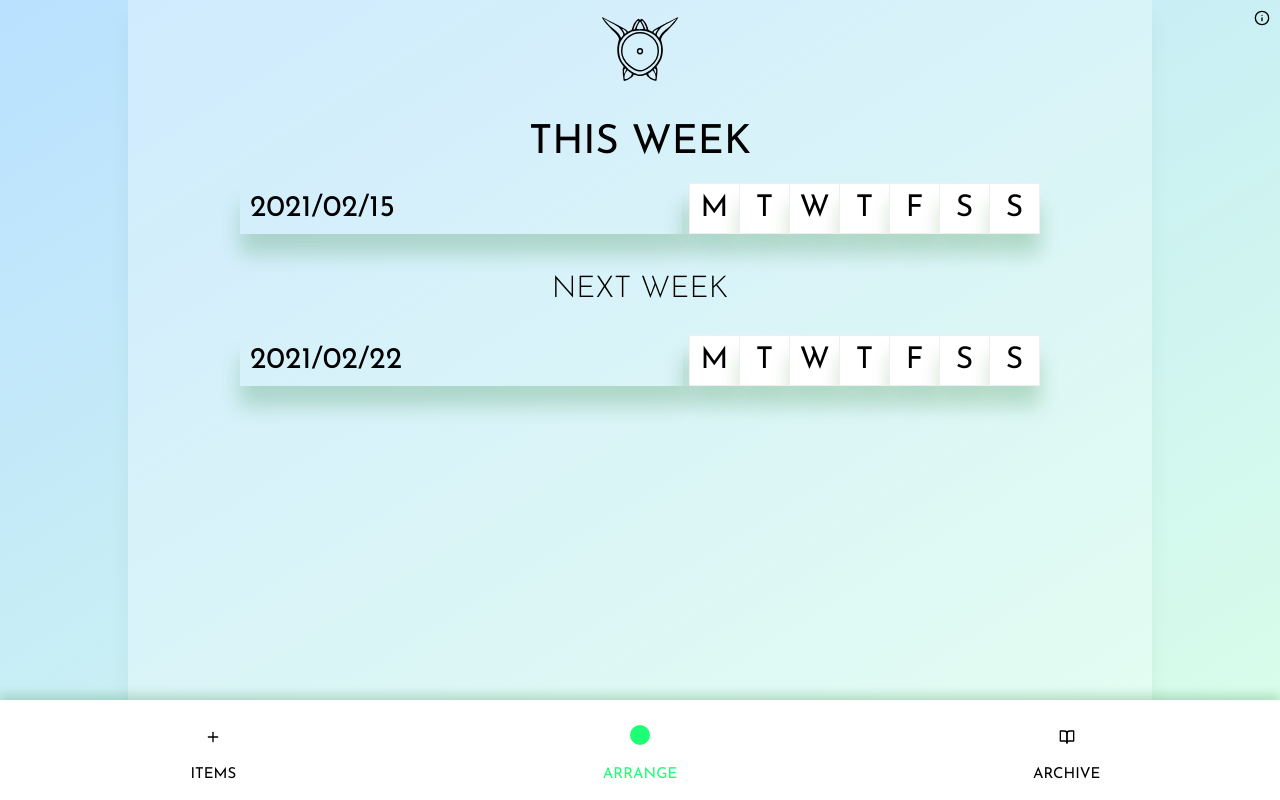
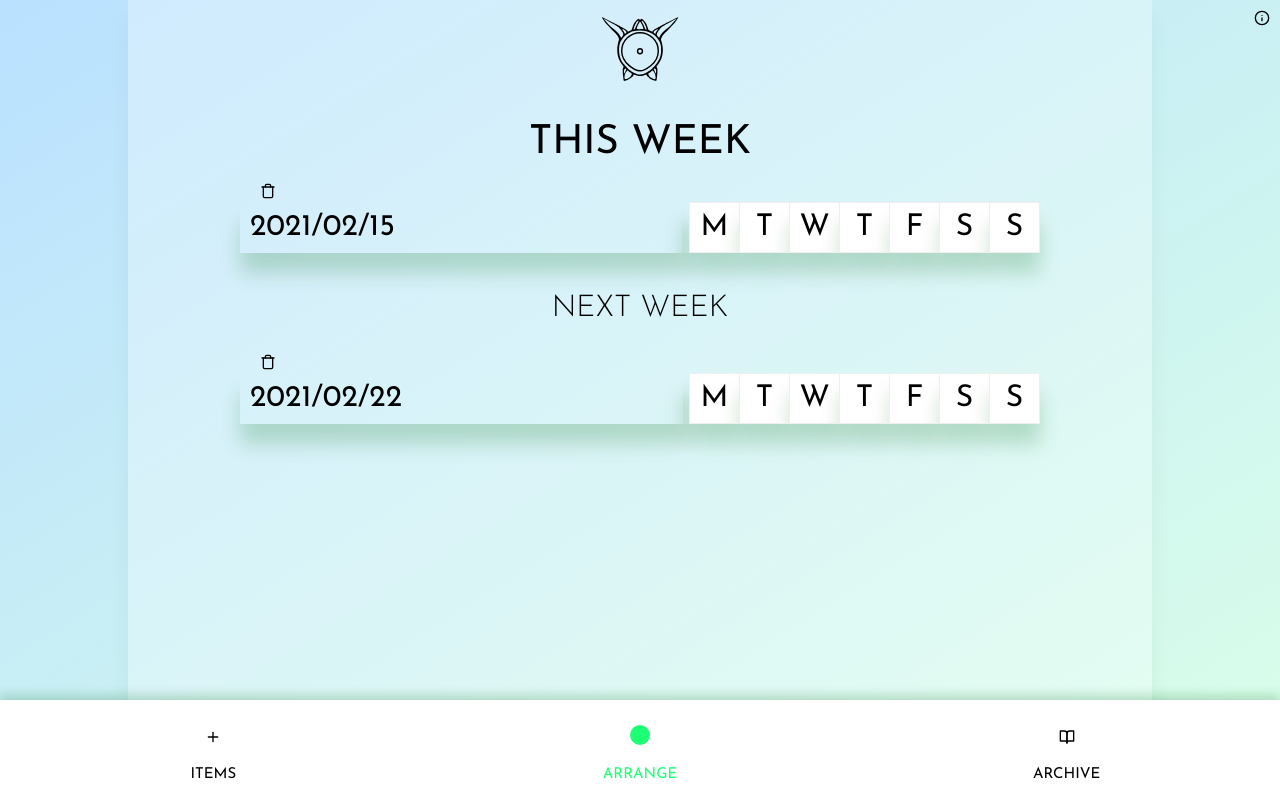
Before and after one commit to benjaminrshill/turtledot-x, a React (Create React App) app: page /Arrange in a window 1280 px wide. Built offline with nearby package versions, Linux system fonts and the light colour scheme.

Commit message:
week option at top to open deleting, hit enter to save item

```diff
--- a/src/components/Arrange/ArrangeWeek/index.js
+++ b/src/components/Arrange/ArrangeWeek/index.js
@@ -4,12 +4,14 @@ import getStoredItems from '../../../functions/getStoredItems';
 import getStoredWeek from '../../../functions/getStoredWeek';
 import '../arrange.css';
 import {days} from '../../../static/colorsDays';
+import {Trash, Trash2} from 'react-feather';
 
 export default function ArrangeWeek(props) {
 
     const [week, editWeek] = useState(getStoredWeek(props.weekBeginning));
     const [unselected, editUnselected] = useState(getStoredItems());
     const [selected, editSelected] = useState([]);
+    const [deleting, switchDeleting] = useState(false);
 
     useEffect(() => createWeek(), [week]);
 
@@ -108,6 +110,20 @@ export default function ArrangeWeek(props) {
 
     return (
         <div className='week'>
+            <div className='deleteItems'>
+                <input
+                    type='checkbox'
+                    id={'deleteItems' + props.weekBeginning}
+                    onChange={() => switchDeleting(!deleting)}
+                />
+                <label htmlFor={'deleteItems' + props.weekBeginning}>
+                    {deleting ?
+                        <Trash2 size={16} />
+                        :
+                        <Trash size={16} />
+                    }
+                </label>
+            </div>
             <section>
                 <table>
                     <thead>
@@ -140,6 +156,7 @@ export default function ArrangeWeek(props) {
                                 isThisWeek={props.isThisWeek}
                                 weekBeginning={props.weekBeginning}
                                 days={days}
+                                deleting={deleting}
                                 onRemoveItem={removeItemFromWeek}
                                 onChangeDay={changeDay}
                                 onSaveTodo={saveTodo}
--- a/src/components/Arrange/arrange.css
+++ b/src/components/Arrange/arrange.css
@@ -51,3 +51,12 @@
     background: var(--base-color);
     border: none;
 }
+
+.deleteItems {
+    padding: 0 2rem;
+    text-align: left;
+}
+
+.deleteItems input {
+    appearance: none;
+}
--- a/src/components/Items/UpdateItem/index.js
+++ b/src/components/Items/UpdateItem/index.js
@@ -15,6 +15,10 @@ export default function UpdateItem(props) {
         };
 
     const [item, editItem] = useState(itemToPlay);
+
+    function checkKey(event) {
+        if (event.key === 'Enter') updateItem();
+    }
 
     function handleInput (event) {
         let newItem = {...item};
@@ -49,6 +53,7 @@ export default function UpdateItem(props) {
                     name='text'
                     value={item.text}
                     onChange={handleInput}
+                    onKeyDown={event => checkKey(event)}
                     className='text'
                 />
                 <button
@@ -70,6 +75,7 @@ export default function UpdateItem(props) {
                     max='99999'
                     value={item.number}
                     onChange={handleInput}
+                    onKeyDown={event => checkKey(event)}
                     className='number'
                 />
                 <button
--- a/src/components/Row/index.js
+++ b/src/components/Row/index.js
@@ -62,7 +62,7 @@ export default function Row(props) {
             <td
                 id={props.id}
                 className='week-item left-column'>
-                {!props.archive &&
+                {!props.archive && props.deleting &&
                     <button
                         value={props.id}
                         onClick={props.onRemoveItem}
```
